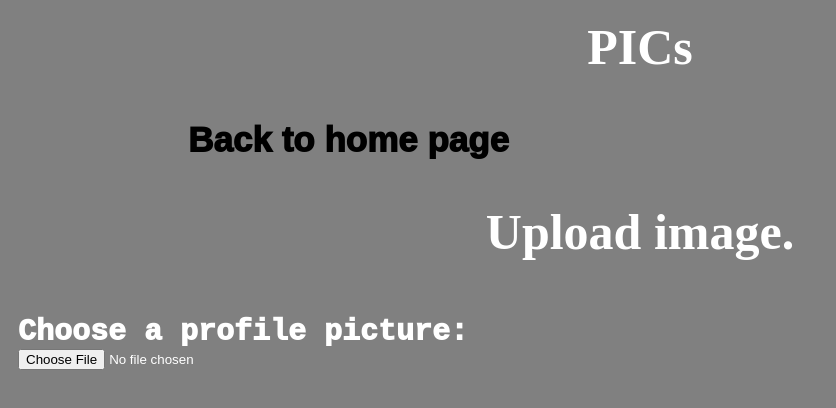
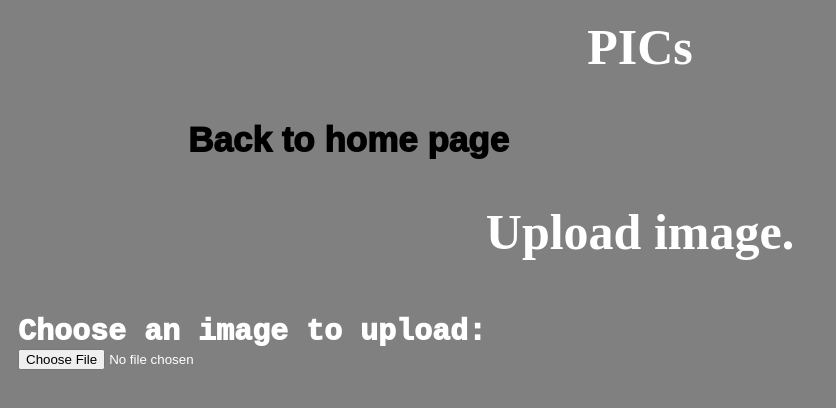
Before and after one commit to MSAE99/cpit405-assignment-1, a plain HTML site: page upload.html in a window 1280 px wide. Shown: the whole page, without its empty margins (0-836 px from the left). Drawn offline with Linux system fonts and the light colour scheme.

Commit message:
Update upload.html

```diff
--- a/upload.html
+++ b/upload.html
@@ -17,7 +17,7 @@
     </nav>
    <h1>Upload image.</h1>
     <p>
-    <label for="pic">Choose a profile picture:</label>
+    <label for="pic">Choose an image to upload:</label>
 <br>
     <input type="file" id="pic" name="avatar" accept="image/png">
     </p>
```
